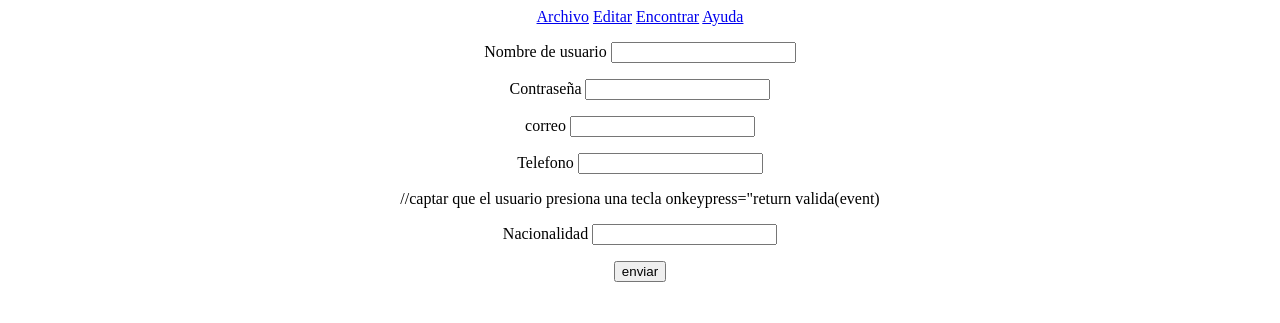
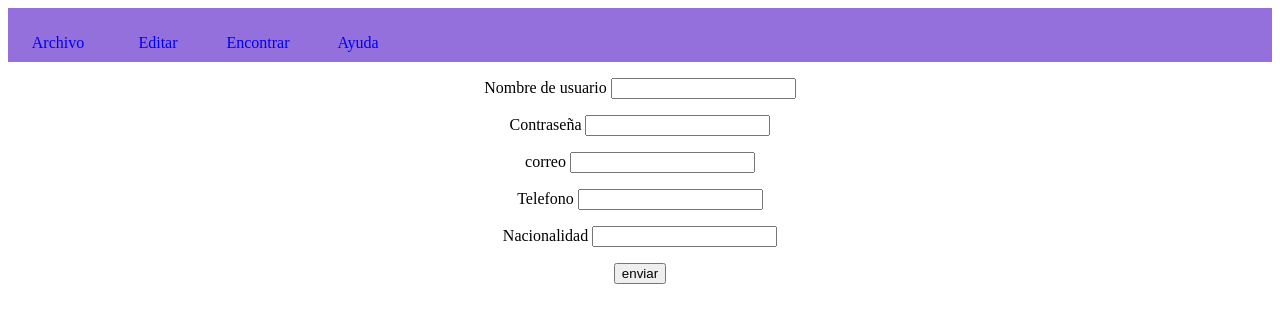
Before and after one commit to winsipho/winston_pagina, a PHP site: page / in a window 1280 px wide. Shown: the top 323 px of the page. Run offline with PHP 8.4, Linux system fonts and the light colour scheme.

Commit message:
menu, con css

```diff
--- /dev/null
+++ b/estilo_principal.css
@@ -0,0 +1,8 @@
+#estilo_pricipal{
+  background-color:white;
+  width:70%;
+  margin:auto;
+  border:1px solid black;
+  font-family:arial,sans-serif;
+  overflow auto;
+}
--- a/index.php
+++ b/index.php
@@ -1,21 +1,97 @@
 <center>
-  <div>
-  	<a href="#">Archivo</a>
-    <a href="#">Editar</a>
-  	<a href="#">Encontrar</a>
-    <a href="#">Ayuda</a>
-  	</div>
+
+<html>
+
+<head>
+<div id="estilo_principal">
+<link rel="stylesheet" type="text/css" href="estilo_principal.css">
+</head>
+<body>
+<style type="text/css">
+  .menu-item{
+    float:left;
+  }
+    nav ul{
+      list-style: none;
+    }
+    nav a {
+      text-decoration:none;
+      padding: 10px;
+      display: block;
+    }
+   nav ul, nav li{
+     padding: 0px;
+     margin: 0px:;
+   }
+   nav li{
+     width: 100px;
+     background-color:MediumPurple;
+   }
+   nav{
+     background-color:MediumPurple;
+     overflow: auto;
+   }
+   .submenu{
+     display: none;
+     position: absolute;
+   }
+   .menu-item:hover .submenu{
+     display:block;
+   }
+   nav li:hover{
+     background-color: OrangeRed;
+   }
+
+</style>
+
+
+
+
+<nav>
+  <ul>
+    <li class="menu-item"><a href="#"> Archivo </a>
+      <ul class="submenu">
+        <li> <a href="#"> Nuevo </a> </li>
+        <li> <a href="#"> Guardar </a> </li>
+        <li> <a href="#"> Abrir </a> </li>
+      </ul>
+    </li>
+    <li class="menu-item"><a href="#"> Editar </a>
+      <ul class="submenu">
+        <li> <a href="#"> Copiar </a> </li>
+        <li> <a href="#"> Cortar </a> </li>
+        <li> <a href="#"> Pegar </a> </li>
+      </ul>
+    </li>
+    <li class="menu-item"><a href="#"> Encontrar </a>
+      <ul class="submenu">
+        <li> <a href="#"> Buscar </a> </li>
+        <li> <a href="#"> Remplazar </a> </li>
+      </ul>
+    </li>
+    <li class="menu-item"><a href="#"> Ayuda </a>
+      <ul class="submenu">
+        <li> <a href="#"> Ayuda </a> </li>
+        <li> <a href="#"> Acerca de </a> </li>
+      </ul>
+    </li>
+  </ul>
+  </nav>
+
+</div>
+</body>
+</html>
 
 <form method="post" action="registro_manejo.php">
 <p>Nombre de usuario <input  required type="text" name="nombre_de_usuario"></p>
 <p>Contraseña <input required type="password" name="contraseña"></p>
 </p>correo <input required type="text" name="correo"></p>
 </p>Telefono <input required type="text" name="telefono" onkeypress="return valida(event)"></p>
-  //captar que el usuario presiona una tecla onkeypress="return valida(event)
+
 <script>
 function valida(e){
     tecla = (document.all) ? e.keyCode : e.which;
-
+    //captar que el usuario presiona una tecla onkeypress="return valida(event) linea 89
     //Tecla de retroceso para borrar, siempre la permite
     if (tecla==8){
         return true;
```
